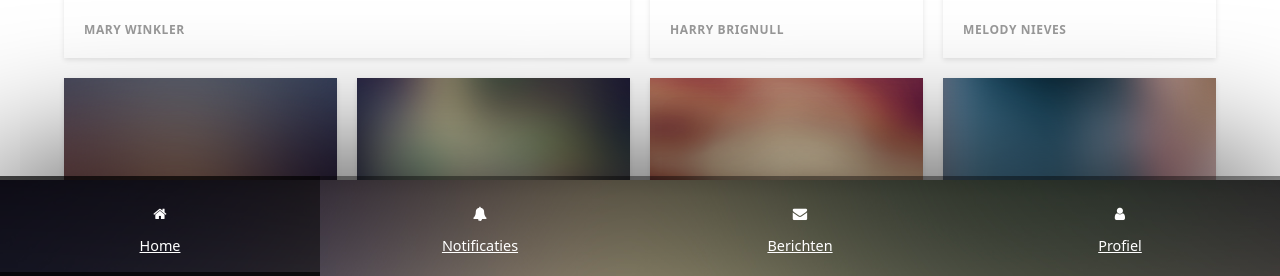
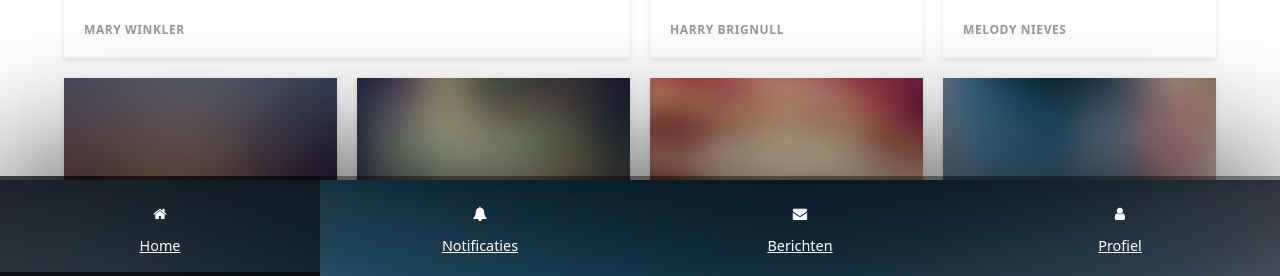
Before and after one commit to b-truyens/php-layout-cards, a plain HTML site: page index.html in a window 1280 px wide. Shown: the part 524-800 px from the top of the page. Drawn offline with Linux system fonts and the light colour scheme.

Commit message:
Update main.css

```diff
--- a/css/main.css
+++ b/css/main.css
@@ -191,7 +191,7 @@
             left: 0px;
             height: 12vh;
             box-shadow: -10px 0px 150px rgba(0, 0, 0, 1);
-            background-image: url(../img/blur-5.jpg);
+            background-image: url(../img/blur-7.jpg);
         }
 
         nav a {
```
